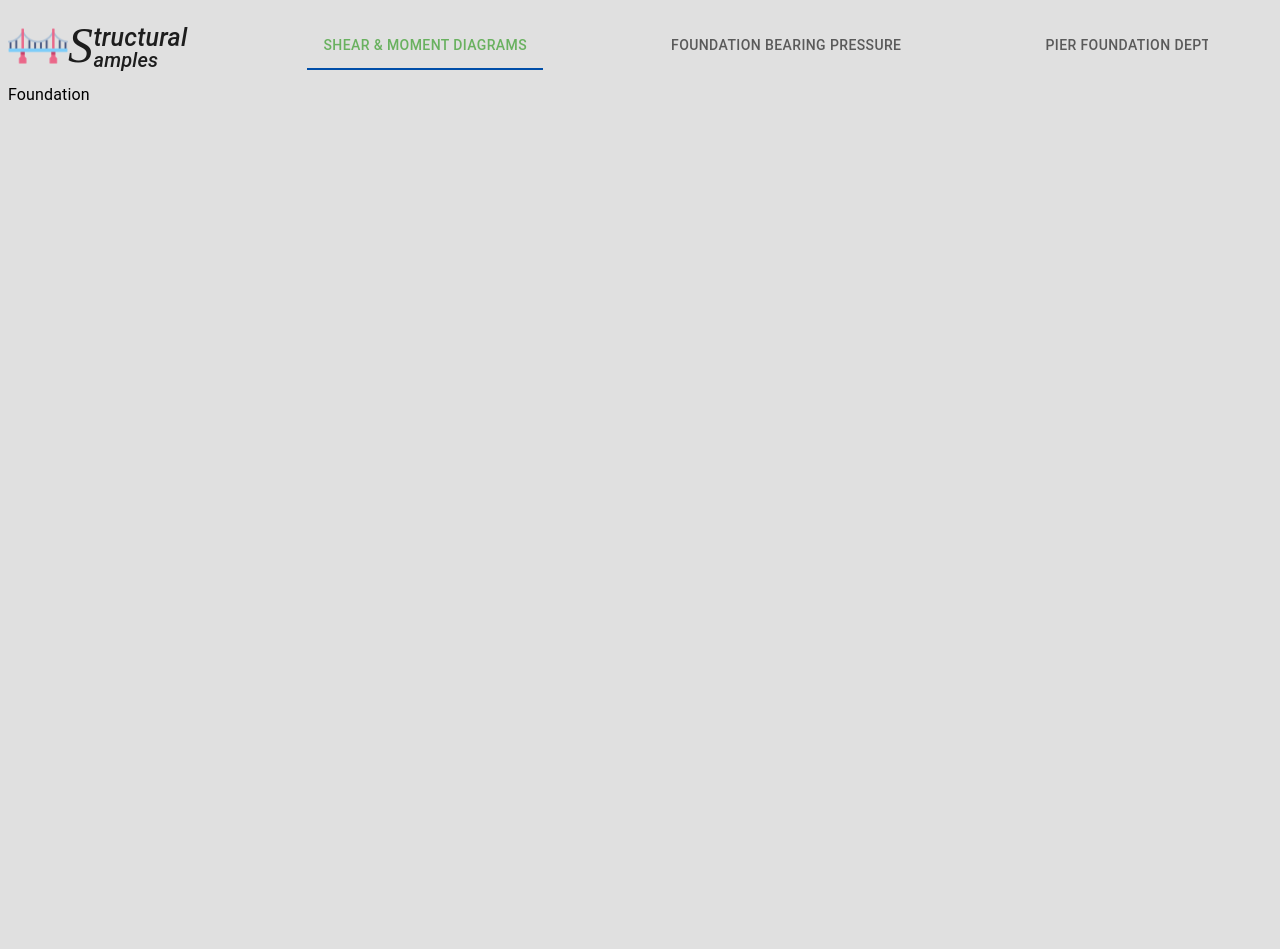
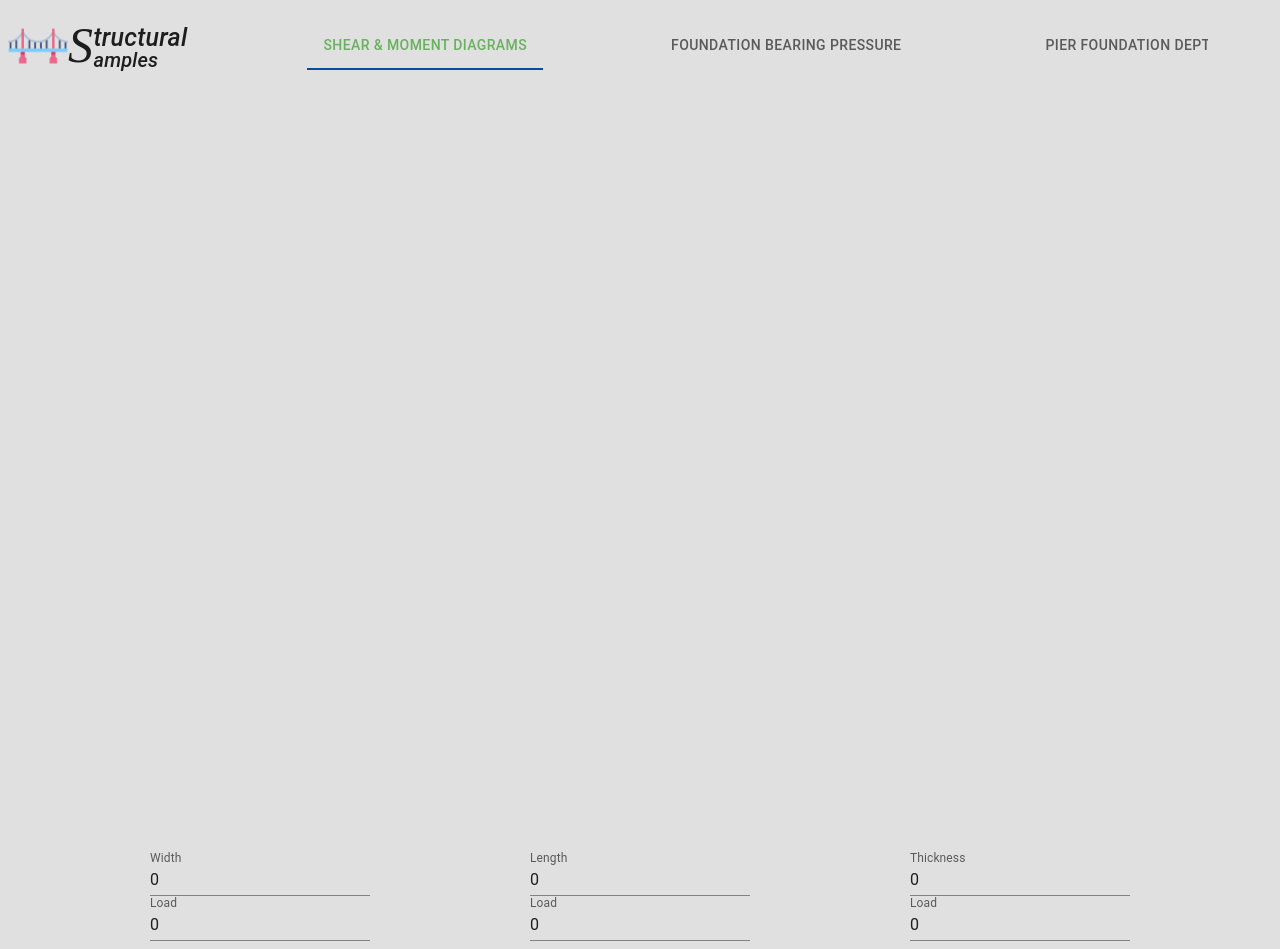
Before and after one commit to ageofinoswe/structures-samples, a React (Vite) app: page /foundation in a window 1280 px wide. Before the commit the page ends 800 px from the top, so only its background shows below. Built offline with nearby package versions, Linux system fonts and the light colour scheme.

Commit message:
foundation drawing added

```diff
--- a/src/pages/Foundation.tsx
+++ b/src/pages/Foundation.tsx
@@ -1,12 +1,132 @@
-import { Typography } from "@mui/material"
+import { Box, Stack, TextField, Typography } from "@mui/material"
+import React from "react";
+
 
 function Foundation() {
+    const [width, setWidth] = React.useState('0');
+    const [height, setHeight] = React.useState('0');
+    const [thickness, setThickness] = React.useState('0');
+
+    interface textFieldProps {
+        label: string,
+        defaultValue: number,
+        size: 'small' | 'medium',
+        variant: 'standard' | 'outlined',
+        onChange: (event: React.ChangeEvent<HTMLInputElement>) => void,
+    };
+
+    interface rectProps {
+        x: string,
+        y: string,
+        width: string,
+        height: string,
+        fill: string,
+        stroke: string,
+        'stroke-width': number
+    }
+
+    interface svgProps {
+        viewBox: string,
+        width: string,
+        height: string,
+    }
+
+    const handleHeightChange : (event: React.ChangeEvent<HTMLInputElement>) => void = (e: React.ChangeEvent<HTMLInputElement>) => {
+        setHeight(e.target.value)
+    }
+    const handleWidthChange : (event: React.ChangeEvent<HTMLInputElement>) => void = (e: React.ChangeEvent<HTMLInputElement>) => {
+        setWidth(e.target.value)
+    }
+    const handleThicknessChange : (event: React.ChangeEvent<HTMLInputElement>) => void = (e: React.ChangeEvent<HTMLInputElement>) => {
+        setThickness(e.target.value)
+    }
+
+    const dimensionInput: textFieldProps[]= [
+        {label: 'Width', defaultValue: 0, size: 'small', variant: 'standard', onChange: handleWidthChange},
+        {label: 'Length', defaultValue: 0, size: 'small', variant: 'standard', onChange: handleHeightChange},
+        {label: 'Thickness', defaultValue: 0, size: 'small', variant: 'standard', onChange: handleThicknessChange},
+    ];
+
+    const loadInput: textFieldProps[]= [
+        {label: 'Load', defaultValue: 0, size: 'small', variant: 'standard', onChange: handleWidthChange},
+        {label: 'Load', defaultValue: 0, size: 'small', variant: 'standard', onChange: handleHeightChange},
+        {label: 'Load', defaultValue: 0, size: 'small', variant: 'standard', onChange: handleThicknessChange},
+    ];
+
+    const svgProps: svgProps = {
+        viewBox: '0 0 100 100',
+        width: '50vw',
+        height: '30vw',
+    }
+
+    const foundationProps : (svgProps: svgProps, rotated?: boolean, section?: boolean) => rectProps = (svgProps: svgProps, rotated: boolean = false, section: boolean = false) => {
+        const viewBox: number[] = svgProps.viewBox.split(' ').map( (index: string) => Number.parseInt(index));
+        const viewBoxWidth: number = viewBox[2];
+        const viewBoxHeight: number = viewBox[3];
+
+        const rectWidth: string = rotated ? height : width;
+        const rectHeight: string = section ? thickness : rotated ? width : height;
+        const rectX: string = ((viewBoxWidth - Number.parseInt(rectWidth)) / 2).toString();
+        const rectY: string = ((viewBoxHeight - Number.parseInt(rectHeight)) / 2).toString();
+
+        const rectProps: rectProps = {
+            x: rectX,
+            y: rectY,
+            width: rectWidth,
+            height: rectHeight,
+            fill: 'white',
+            stroke: 'black',
+            'stroke-width': 0.5
+        };
+
+        return rectProps;
+    }
 
     return (
-    <>
-        <Typography>Foundation</Typography>
-    </>
-    )
-}
+        <>
+            <Box display='flex' sx={{ justifyContent: 'center'}}>
+                <svg {...svgProps}>
+                    <rect {...(foundationProps(svgProps))}/>
+                </svg>
+                <svg {...svgProps}>
+                    <rect {...(foundationProps(svgProps, true))}/>
+                </svg>
+            </Box>
+
+            <Box display='flex' sx={{ justifyContent: 'center'}}>
+                <svg {...svgProps}>
+                    <rect {...(foundationProps(svgProps, false, true))}/>
+                </svg>
+                <svg {...svgProps}>
+                    <rect {...(foundationProps(svgProps, true, true))}/>
+                </svg>
+            </Box>
+
+            <Box display='flex' sx={{ justifyContent: 'center', gap: 20 }}>
+                {dimensionInput.map( (input) =>
+                    <TextField
+                        label={input.label}
+                        defaultValue={input.defaultValue}
+                        size={input.size}
+                        variant={input.variant}
+                        onChange={input.onChange}
+                    />)
+                }
+            </Box>
+
+            <Box display='flex' sx={{ justifyContent: 'center', gap: 20 }}>
+                {loadInput.map( (input) =>
+                    <TextField
+                        label={input.label}
+                        defaultValue={input.defaultValue}
+                        size={input.size}
+                        variant={input.variant}
+                        onChange={input.onChange}
+                    />)
+                }
+            </Box>
+        </>
+    );
+};
 
 export default Foundation
```
Also changed, not shown: src/components/Arrow.tsx (added, +10 -0 lines), src/components/navbar.tsx (indentation only).
